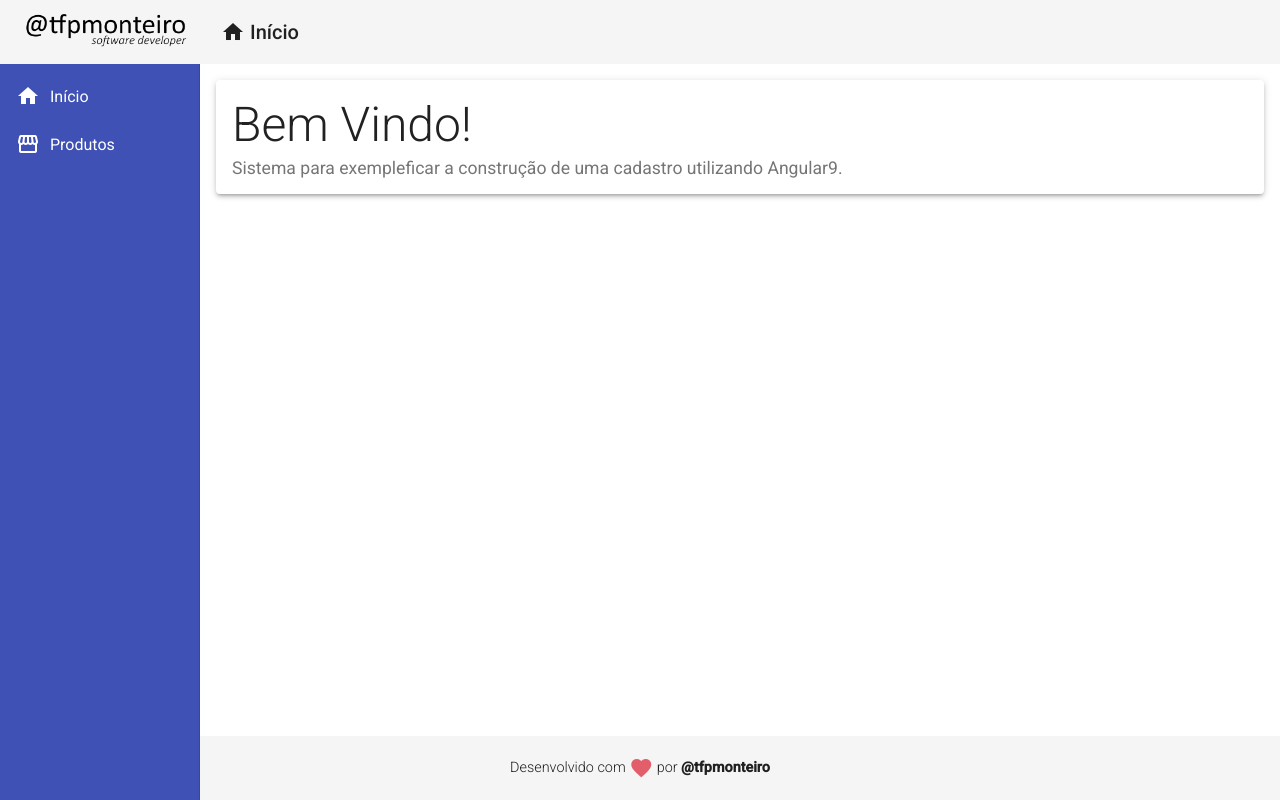
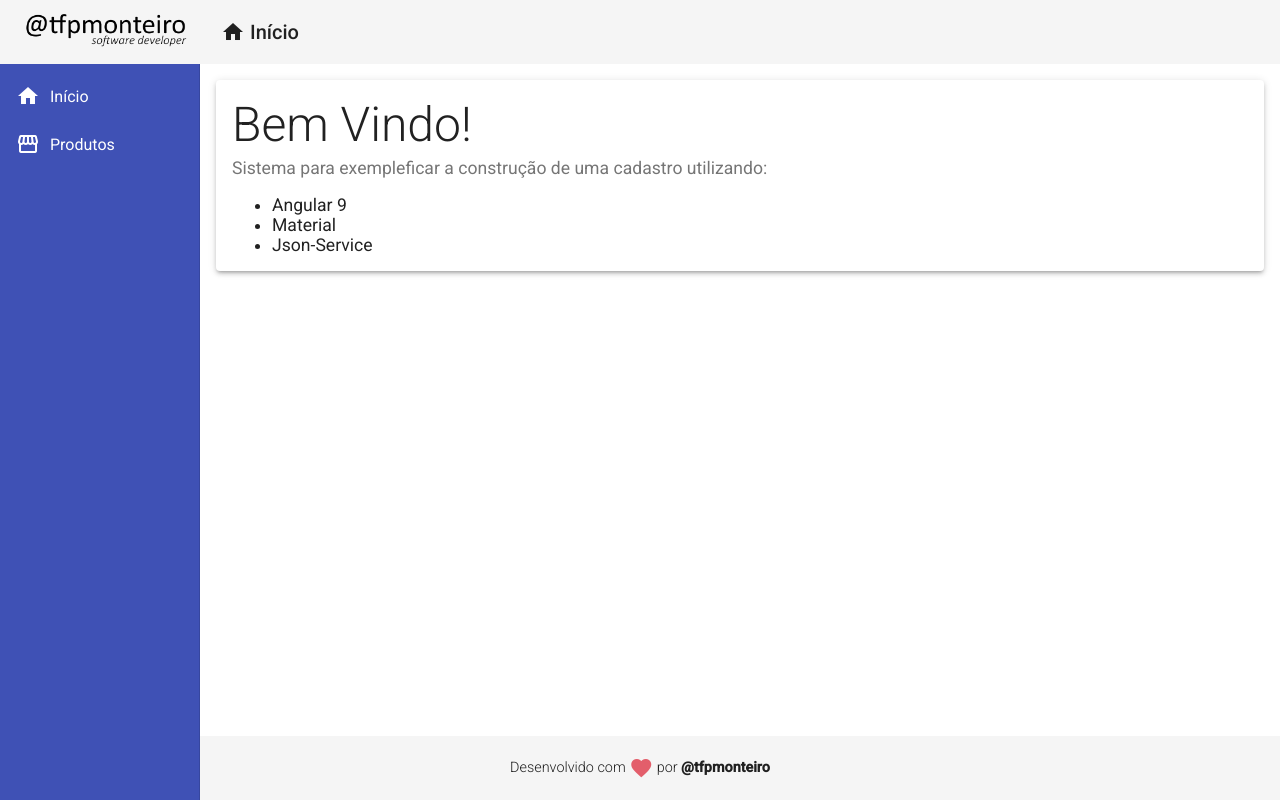
Before and after one commit to tfpmonteiro/angular9, an Angular app in the folder frontend/: page / in a window 1280 px wide. Built offline with nearby package versions, Linux system fonts and the light colour scheme.

Commit message:
criando uma diretiva estrutural

```diff
--- a/frontend/src/app/app.module.ts
+++ b/frontend/src/app/app.module.ts
@@ -14,7 +14,8 @@ import {MatCardModule} from '@angular/material/card'
 
 import {HomeComponent} from './views/home/home.component';
 import { ProductCrudComponent } from './views/product-crud/product-crud.component';
-import { RedDirective } from './directives/red.directive'
+import { RedDirective } from './directives/red.directive';
+import { ForDirective } from './directives/for.directive'
 @NgModule({
   declarations: [
     AppComponent,
@@ -23,7 +24,8 @@ import { RedDirective } from './directives/red.directive'
     NavComponent,
     HomeComponent,
     ProductCrudComponent,
-    RedDirective
+    RedDirective,
+    ForDirective
   ],
   imports: [
     BrowserModule,
--- /dev/null
+++ b/frontend/src/app/directives/for.directive.ts
@@ -0,0 +1,25 @@
+import {
+  Directive,
+  OnInit,
+  Input,
+  ViewContainerRef,
+  TemplateRef,
+} from "@angular/core";
+
+@Directive({
+  selector: "[myFor]",
+})
+export class ForDirective implements OnInit {
+  @Input("myForEm") option: any;
+
+  constructor(
+    private container: ViewContainerRef,
+    private template: TemplateRef<any>
+  ) {}
+
+  ngOnInit(): void {
+    for (let number of this.option) {
+      this.container.createEmbeddedView(this.template, { $implicit: number });
+    }
+  }
+}
--- a/frontend/src/app/views/home/home.component.css
+++ b/frontend/src/app/views/home/home.component.css
@@ -8,3 +8,7 @@
 .home .subtitle {
     font-size: 1.1rem;
 }
+
+.list {
+    font-size: 1.1rem;
+}
--- a/frontend/src/app/views/home/home.component.html
+++ b/frontend/src/app/views/home/home.component.html
@@ -1,6 +1,10 @@
 <mat-card class="home mat-elevation-z3">
-    <mat-card-title class="title">Bem Vindo!</mat-card-title>
-    <mat-card-subtitle class="subtitle">
-        Sistema para exempleficar a construção de uma cadastro utilizando Angular9.
-    </mat-card-subtitle>
+  <mat-card-title class="title">Bem Vindo!</mat-card-title>
+  <mat-card-subtitle class="subtitle">
+    Sistema para exempleficar a construção de uma cadastro utilizando:
+  </mat-card-subtitle>
+
+  <ul class="list">
+    <li *myFor="let n; em: stack">{{ n }}</li>
+  </ul>
 </mat-card>
--- a/frontend/src/app/views/home/home.component.ts
+++ b/frontend/src/app/views/home/home.component.ts
@@ -7,6 +7,12 @@ import { Component, OnInit } from '@angular/core';
 })
 export class HomeComponent implements OnInit {
 
+  stack = [
+    'Angular 9',
+    'Material',
+    'Json-Service'
+  ];
+
   constructor() { }
 
   ngOnInit() {
```
